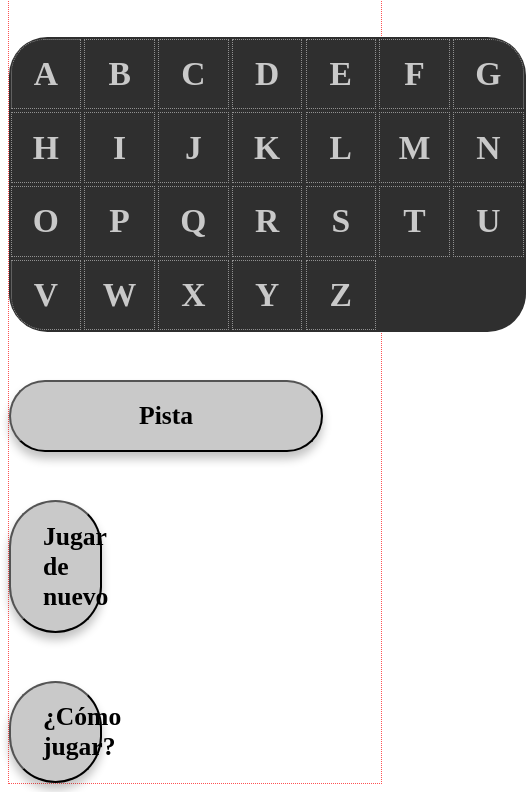
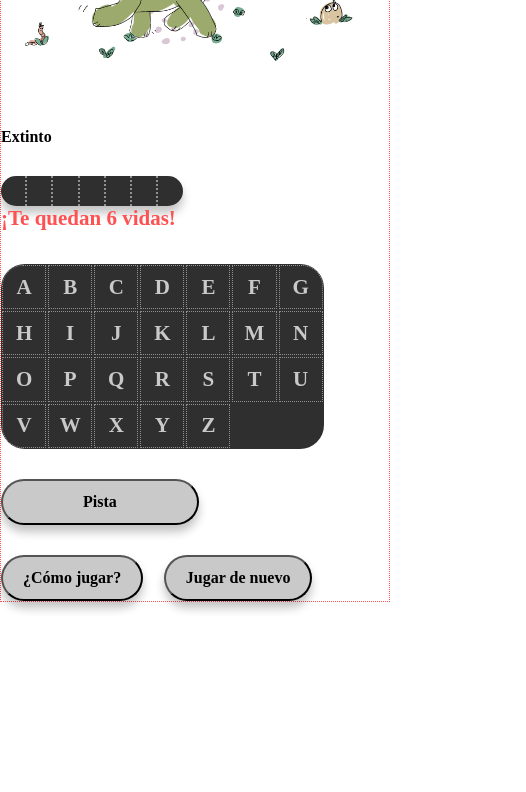
Before and after one commit to FulgoraStudio/lmn-games, a plain HTML site: page hangman/hangman.html in a window 390 px wide. Shown: the part 210-1002 px from the top of the page, 526 px wide, since content can reach past the window. After the commit the page ends 844 px from the top, so only its background shows below. Drawn offline with Linux system fonts and the light colour scheme; no server answers; a web font is replaced by a local one.

Commit message:
responsive

```diff
--- a/hangman/css/hangman.css
+++ b/hangman/css/hangman.css
@@ -8,8 +8,7 @@
 } */
 
 /* MAAIN */
-
-main * {
+main, * {
   padding: 0;
   margin: 0;
   box-sizing: border-box;
@@ -26,12 +25,6 @@ h1 {
   max-width: 1392px;
   border: 1px dotted #fe5152;
   margin: 0 auto;
-  /* max-width: 34em; */
-  /* position: absolute;
-  transform: translate(-50%, -50%);
-  top: 50%;
-  left: 50%; */
-
 }
 
 #options-container {
@@ -162,6 +155,10 @@ h1 {
   color: white;
 }
 
+h1 {
+  font-size: 1.6rem;
+}
+
 .dashes {
   /* display: block; */
   display: flex;
@@ -171,7 +168,7 @@ h1 {
   padding: 0;
   border-right: 0.2rem dotted #919191;
   text-align: center;
-  padding: 0 2rem;
+  padding: 0 1rem;
   /* height: 2.9rem; */
 }
 
@@ -234,6 +231,7 @@ canvas {
 
 #image-container {
   width: 100%;
+  margin: auto;
 }
 
 #no-hints-display {
@@ -246,3 +244,18 @@ canvas {
   font-size: 2.1rem;
   font-weight: bold;
 }
+
+@media (max-width: 1080px) {
+
+  #game-container {
+    flex-direction: column-reverse;
+  }
+
+  #widget-container {
+    width: 100%;
+  }
+
+  #image-container{
+    height: fit-content;
+  }
+}
--- a/hangman/hangman.html
+++ b/hangman/hangman.html
@@ -11,7 +11,6 @@
 </head>
 <body>
     <main>
-
         <div class="container">
             <div id="game-container">
                 <div id="widget-container">
@@ -27,8 +26,8 @@
                         <span id="no-hints-display" class="hide">No quedan mas pistas!</span>
                         <button id="hint-button" type="button" class="hide btn">Pista</button>
                         <div>
+                            <button id="htp-button" class="btn">¿Cómo jugar?</button>
                             <button id="new-game-button" class="btn">Jugar de nuevo</button>
-                            <button id="htp-button" class="btn">¿Cómo jugar?</button>
                         </div>
                     </div>
                 </div>
--- a/memory-game/css/memory.css
+++ b/memory-game/css/memory.css
@@ -1,5 +1,5 @@
 /* ONE PAGE */
-/* * {
+* {
     padding: 0;
     margin: 0;
     box-sizing: border-box;
@@ -10,10 +10,10 @@
 body {
     text-align: center;
     background-image: url("./../assets/images/memoria-bg.png")
-} */
+}
 
 /* MAIN */
-main * {
+/* main * {
     padding: 0;
     margin: 0;
     box-sizing: border-box;
@@ -22,7 +22,7 @@ main * {
 
     text-align: center;
     background-image: url("./../assets/images/memoria-bg.png")
-}
+} */
 
 #container {
     max-width: 139.2rem;
--- a/sudoku/css/sudoku.css
+++ b/sudoku/css/sudoku.css
@@ -1,5 +1,5 @@
 /* ON PAGE */
-/* * {
+* {
     padding: 0;
     margin: 0;
     box-sizing: border-box;
@@ -17,10 +17,10 @@ body {
     box-sizing: border-box;
     font-size: 62.5%;
     font-family : Encode Sans Semi Condensed;
-} */
+}
 
 /* MAIN */
-main * {
+/* main * {
     padding: 0;
     margin: 0;
     box-sizing: border-box;
@@ -28,7 +28,7 @@ main * {
     font-family : Encode Sans Semi Condensed;
     text-align: center;
     box-sizing: border-box;
-}
+} */
 
 hr {
     width: 50rem;
```
